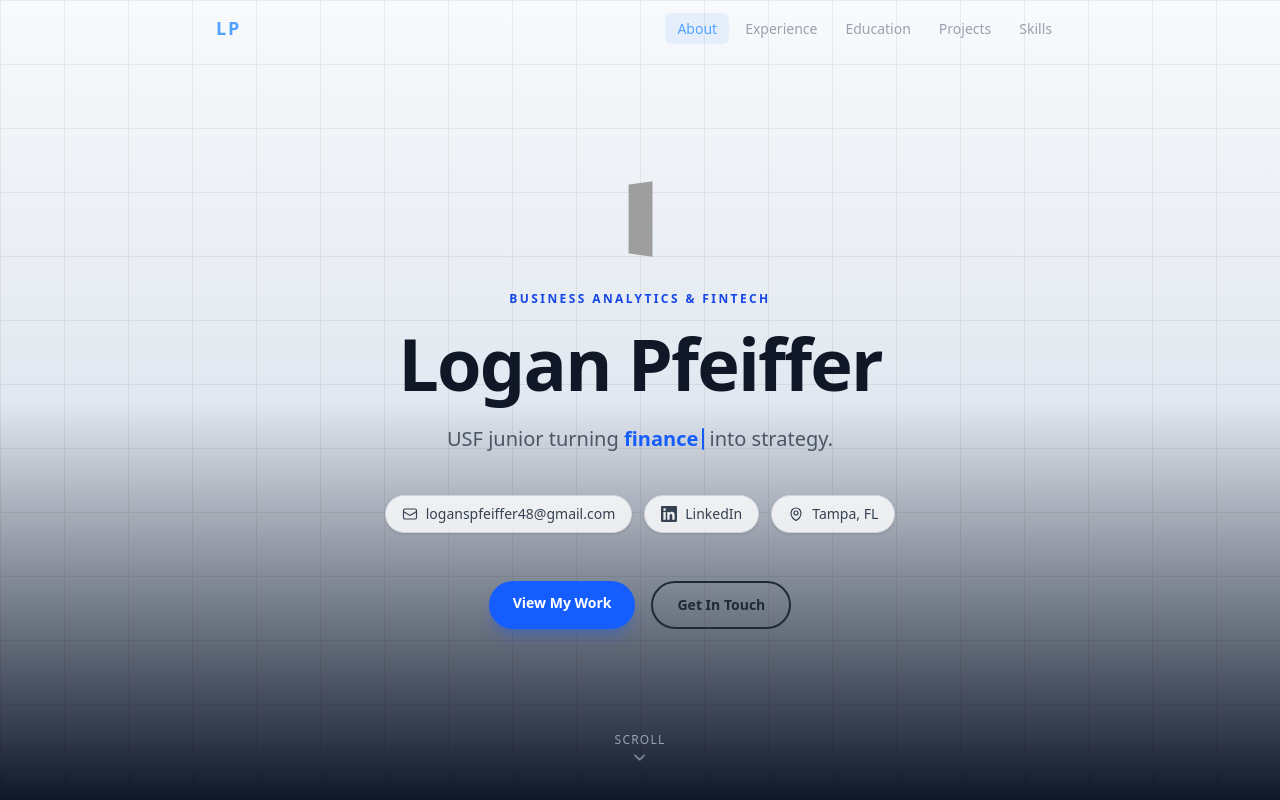
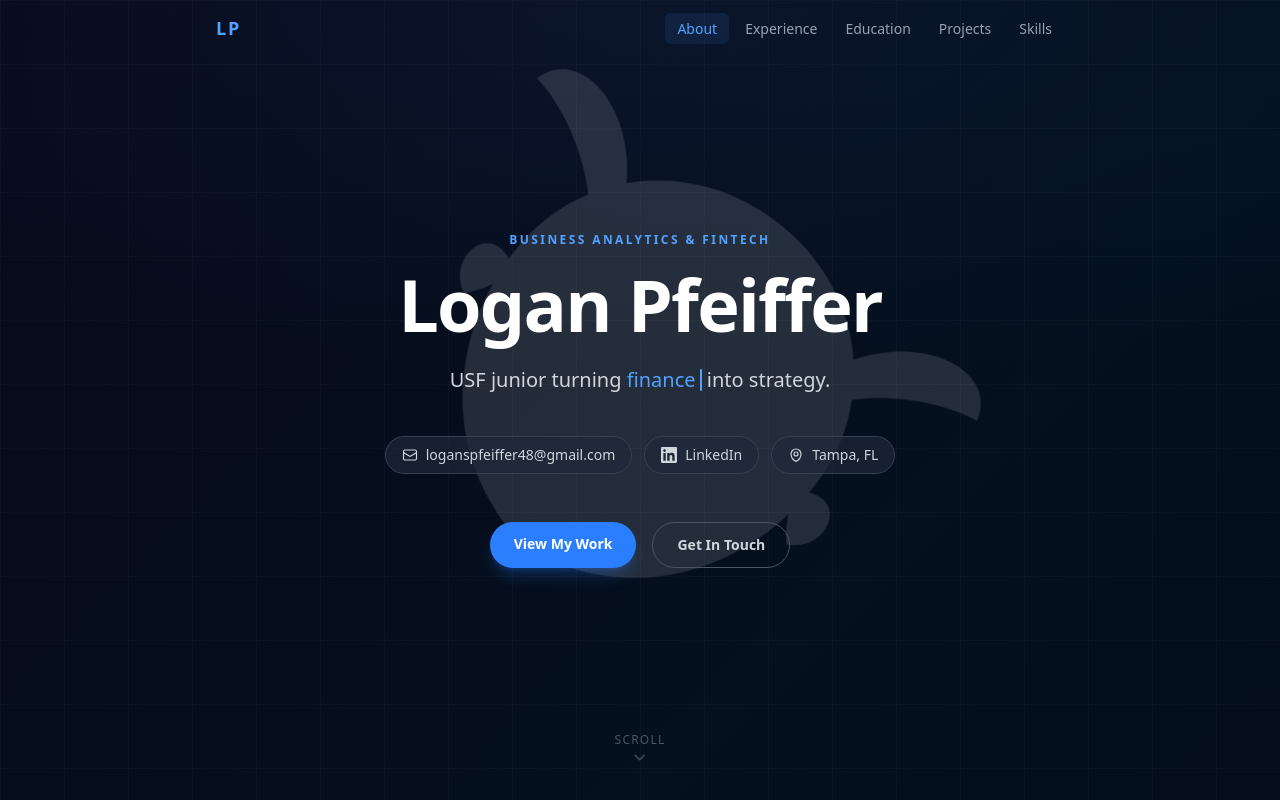
Before and after one commit to LoganSPfeiffer/Web_Resume, a Next.js app: page / in a window 1280 px wide. Shown: the top 800 px of the page. Built offline with nearby package versions, Linux system fonts and the light colour scheme; grey boxes are pictures that could not be loaded.

Commit message:
Revert "redesign: light-to-dark hero, USF logo coin spin, dark text, light pills"
This reverts commit 2fb55a4465bdc31cb4fd724c0a6dca24f41cc930.

```diff
--- a/src/app/components/HeroSection.js
+++ b/src/app/components/HeroSection.js
@@ -41,49 +41,63 @@ export default function HeroSection() {
 
   return (
     <header className="relative min-h-screen flex items-center justify-center hero-gradient overflow-hidden">
+      {/* Radial glow — kept very faint so it doesn't lift the background */}
+      <div className="absolute inset-0 pointer-events-none bg-[radial-gradient(ellipse_80%_50%_at_50%_0%,rgba(59,130,246,0.07),transparent)]" />
 
-      {/* Grid overlay — dark lines, naturally fade into the navy at the bottom */}
-      <div className="absolute inset-0 pointer-events-none opacity-[0.06] bg-[linear-gradient(rgba(0,0,0,1)_1px,transparent_1px),linear-gradient(90deg,rgba(0,0,0,1)_1px,transparent_1px)] bg-[size:64px_64px]" />
+      {/* Subtle grid */}
+      <div className="absolute inset-0 pointer-events-none opacity-[0.03] bg-[linear-gradient(rgba(255,255,255,0.8)_1px,transparent_1px),linear-gradient(90deg,rgba(255,255,255,0.8)_1px,transparent_1px)] bg-[size:64px_64px]" />
+
+      {/* USF bull — slowly rotates, centered behind content */}
+      <div className="absolute inset-0 flex items-center justify-center pointer-events-none select-none" aria-hidden="true">
+        <svg
+          viewBox="0 0 200 200"
+          className="bull-spin w-[680px] h-[680px] text-white opacity-[0.12]"
+          fill="currentColor"
+        >
+          {/* Left horn */}
+          <path d="M60 56 C48 33 22 28 18 44 C32 46 52 58 60 74Z" />
+          {/* Right horn */}
+          <path d="M140 56 C152 33 178 28 182 44 C168 46 148 58 140 74Z" />
+          {/* Head */}
+          <path d="M100 34 C68 34 44 58 44 88 C44 120 64 150 100 155 C136 150 156 120 156 88 C156 58 132 34 100 34Z" />
+          {/* Left ear */}
+          <path d="M46 92 C33 84 29 102 40 107 C46 100 48 93 46 92Z" />
+          {/* Right ear */}
+          <path d="M154 92 C167 84 171 102 160 107 C154 100 152 93 154 92Z" />
+          {/* Snout */}
+          <ellipse cx="100" cy="132" rx="26" ry="18" />
+        </svg>
+      </div>
 
       <div className="relative z-10 max-w-4xl mx-auto px-6 text-center">
-
-        {/* USF Logo — 3D Y-axis coin spin */}
-        <div className="fade-in-up mb-6" style={{ perspective: '1000px' }}>
-          <img
-            src="/usf-logo.png"
-            alt="University of South Florida"
-            className="logo-spin mx-auto w-20 h-20 sm:w-24 sm:h-24 object-contain"
-          />
-        </div>
-
         {/* Eyebrow */}
-        <p className="fade-in-up text-blue-700 text-xs font-semibold tracking-[0.2em] uppercase mb-5">
+        <p className="fade-in-up text-blue-400 text-xs font-semibold tracking-[0.2em] uppercase mb-5">
           Business Analytics &amp; FinTech
         </p>
 
         {/* Name */}
-        <h1 className="fade-in-up-1 text-6xl sm:text-7xl font-extrabold text-gray-900 tracking-tight leading-none mb-6">
+        <h1 className="fade-in-up-1 text-6xl sm:text-7xl font-bold text-white tracking-tight leading-none mb-6">
           Logan Pfeiffer
         </h1>
 
         {/* Tagline with typing effect */}
-        <p className="fade-in-up-2 text-lg sm:text-xl text-gray-600 max-w-xl mx-auto leading-relaxed mb-10">
+        <p className="fade-in-up-2 text-lg sm:text-xl text-gray-300 max-w-xl mx-auto leading-relaxed mb-10">
           USF junior turning{' '}
-          <span className="text-blue-600 font-semibold inline-flex items-center gap-0.5">
+          <span className="text-blue-400 font-medium inline-flex items-center gap-0.5">
             {displayed}
             <span
-              className="cursor-blink inline-block w-[2px] h-[1.1em] bg-blue-600 ml-0.5 align-middle rounded-sm"
+              className="cursor-blink inline-block w-[2px] h-[1.1em] bg-blue-400 ml-0.5 align-middle rounded-sm"
               aria-hidden="true"
             />
           </span>
           {' '}into strategy.
         </p>
 
-        {/* Contact pills — light background style */}
+        {/* Contact pills */}
         <div className="fade-in-up-3 flex flex-wrap justify-center gap-3 mb-12">
           <a
             href="mailto:loganspfeiffer48@gmail.com"
-            className="flex items-center gap-2 px-4 py-2 rounded-full bg-white/80 border border-gray-300 text-gray-700 text-sm font-medium hover:border-blue-400 hover:text-blue-600 transition-all duration-200 shadow-sm"
+            className="flex items-center gap-2 px-4 py-2 rounded-full bg-gray-800/70 border border-gray-700 text-gray-300 text-sm font-medium hover:border-blue-500 hover:text-blue-300 transition-all duration-200"
           >
             <svg className="w-4 h-4" fill="none" stroke="currentColor" viewBox="0 0 24 24" strokeWidth={1.75} aria-hidden="true">
               <path strokeLinecap="round" strokeLinejoin="round" d="M21.75 6.75v10.5a2.25 2.25 0 01-2.25 2.25h-15a2.25 2.25 0 01-2.25-2.25V6.75m19.5 0A2.25 2.25 0 0019.5 4.5h-15a2.25 2.25 0 00-2.25 2.25m19.5 0v.243a2.25 2.25 0 01-1.07 1.916l-7.5 4.615a2.25 2.25 0 01-2.36 0L3.32 8.91a2.25 2.25 0 01-1.07-1.916V6.75" />
@@ -94,14 +108,14 @@ export default function HeroSection() {
             href="https://linkedin.com/in/logan-pfeiffer-7a153634a"
             target="_blank"
             rel="noopener noreferrer"
-            className="flex items-center gap-2 px-4 py-2 rounded-full bg-white/80 border border-gray-300 text-gray-700 text-sm font-medium hover:border-blue-400 hover:text-blue-600 transition-all duration-200 shadow-sm"
+            className="flex items-center gap-2 px-4 py-2 rounded-full bg-gray-800/70 border border-gray-700 text-gray-300 text-sm font-medium hover:border-blue-500 hover:text-blue-300 transition-all duration-200"
           >
             <svg className="w-4 h-4" fill="currentColor" viewBox="0 0 24 24" aria-hidden="true">
               <path d="M20.447 20.452h-3.554v-5.569c0-1.328-.027-3.037-1.852-3.037-1.853 0-2.136 1.445-2.136 2.939v5.667H9.351V9h3.414v1.561h.046c.477-.9 1.637-1.85 3.37-1.85 3.601 0 4.267 2.37 4.267 5.455v6.286zM5.337 7.433a2.062 2.062 0 01-2.063-2.065 2.064 2.064 0 112.063 2.065zm1.782 13.019H3.555V9h3.564v11.452zM22.225 0H1.771C.792 0 0 .774 0 1.729v20.542C0 23.227.792 24 1.771 24h20.451C23.2 24 24 23.227 24 22.271V1.729C24 .774 23.2 0 22.222 0h.003z" />
             </svg>
             LinkedIn
           </a>
-          <span className="flex items-center gap-2 px-4 py-2 rounded-full bg-white/80 border border-gray-300 text-gray-700 text-sm font-medium shadow-sm">
+          <span className="flex items-center gap-2 px-4 py-2 rounded-full bg-gray-800/70 border border-gray-700 text-gray-300 text-sm font-medium">
             <svg className="w-4 h-4" fill="none" stroke="currentColor" viewBox="0 0 24 24" strokeWidth={1.75} aria-hidden="true">
               <path strokeLinecap="round" strokeLinejoin="round" d="M15 10.5a3 3 0 11-6 0 3 3 0 016 0z" />
               <path strokeLinecap="round" strokeLinejoin="round" d="M19.5 10.5c0 7.142-7.5 11.25-7.5 11.25S4.5 17.642 4.5 10.5a7.5 7.5 0 1115 0z" />
@@ -114,21 +128,21 @@ export default function HeroSection() {
         <div className="fade-in-up-4 flex flex-wrap justify-center gap-4">
           <a
             href="#summary"
-            className="px-6 py-3 rounded-full bg-blue-600 hover:bg-blue-700 text-white font-semibold text-sm transition-all duration-200 shadow-lg shadow-blue-600/30"
+            className="px-6 py-3 rounded-full bg-blue-500 hover:bg-blue-400 text-white font-semibold text-sm transition-all duration-200 shadow-lg shadow-blue-500/25"
           >
             View My Work
           </a>
           <a
             href="mailto:loganspfeiffer48@gmail.com"
-            className="px-6 py-3 rounded-full border-2 border-gray-800 text-gray-800 hover:border-blue-600 hover:text-blue-600 font-semibold text-sm transition-all duration-200"
+            className="px-6 py-3 rounded-full border border-gray-600 hover:border-blue-500 text-gray-300 hover:text-blue-300 font-semibold text-sm transition-all duration-200"
           >
             Get In Touch
           </a>
         </div>
       </div>
 
-      {/* Scroll indicator — sits on the dark navy bottom of the gradient */}
-      <div className="absolute bottom-8 left-1/2 -translate-x-1/2 flex flex-col items-center gap-1 text-gray-400" aria-hidden="true">
+      {/* Scroll indicator */}
+      <div className="absolute bottom-8 left-1/2 -translate-x-1/2 flex flex-col items-center gap-1 text-gray-600" aria-hidden="true">
         <span className="text-xs tracking-widest uppercase">Scroll</span>
         <svg className="w-4 h-4 animate-bounce" fill="none" stroke="currentColor" viewBox="0 0 24 24" strokeWidth={2}>
           <path strokeLinecap="round" strokeLinejoin="round" d="M19 9l-7 7-7-7" />
--- a/src/app/globals.css
+++ b/src/app/globals.css
@@ -17,14 +17,15 @@
     animation: fadeInUp 0.6s ease-out 0.6s both;
   }
   .hero-gradient {
-    background: linear-gradient(to bottom, #f8fafc 0%, #e2e8f0 50%, #0f172a 100%);
+    background: linear-gradient(-45deg, #020817, #04101e, #0a0618, #040d1c, #020817);
+    background-size: 400% 400%;
+    animation: gradientShift 18s ease infinite;
+  }
+  .bull-spin {
+    animation: bullSpin 60s linear infinite;
   }
   .cursor-blink {
     animation: blink 1s step-end infinite;
-  }
-  .logo-spin {
-    animation: coinSpin 8s linear infinite;
-    transform-style: preserve-3d;
   }
 }
 
@@ -39,12 +40,18 @@
   }
 }
 
+@keyframes gradientShift {
+  0%   { background-position: 0% 50%; }
+  50%  { background-position: 100% 50%; }
+  100% { background-position: 0% 50%; }
+}
+
 @keyframes blink {
   0%, 100% { opacity: 1; }
   50%       { opacity: 0; }
 }
 
-@keyframes coinSpin {
-  from { transform: rotateY(0deg); }
-  to   { transform: rotateY(360deg); }
+@keyframes bullSpin {
+  from { transform: rotate(0deg); }
+  to   { transform: rotate(360deg); }
 }
```
